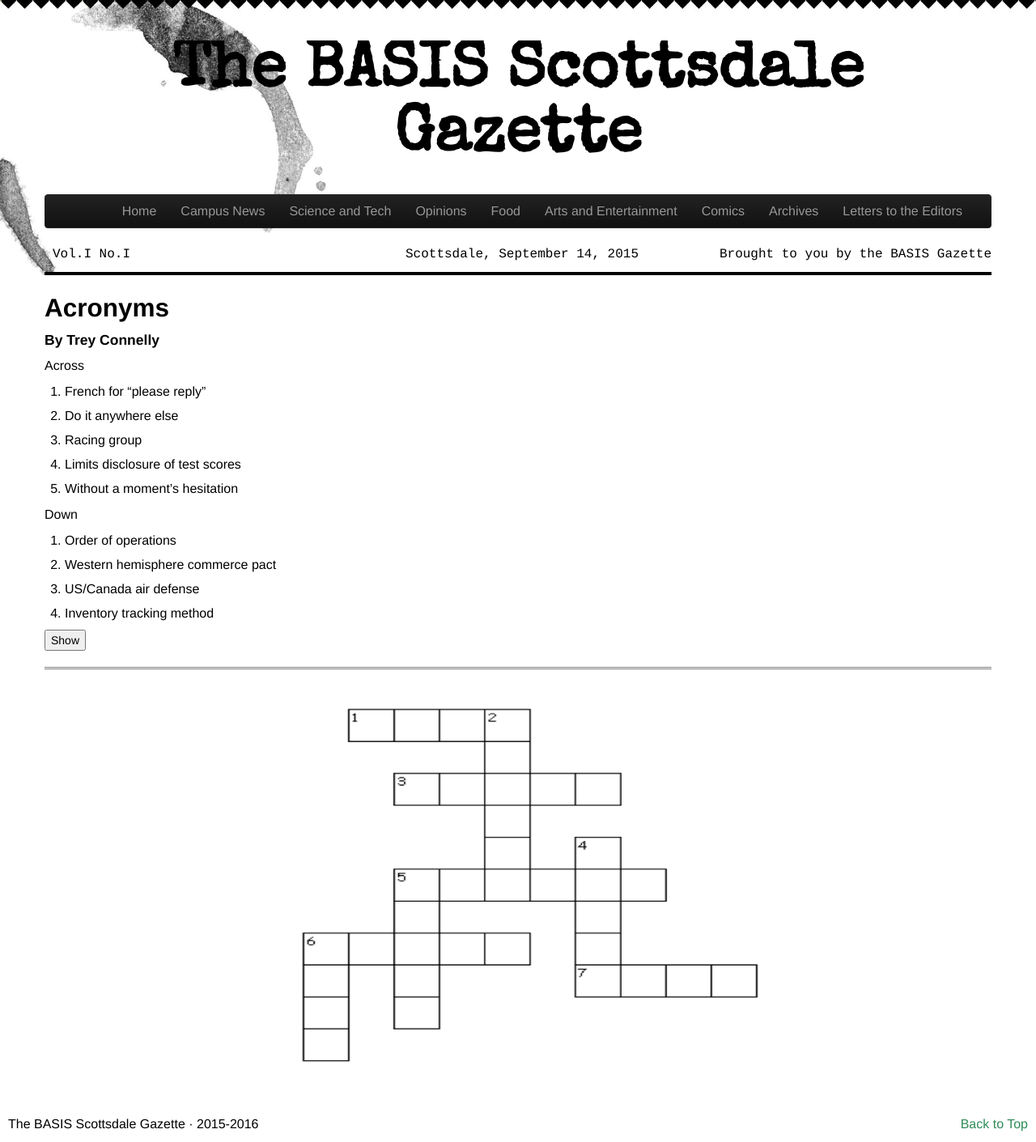
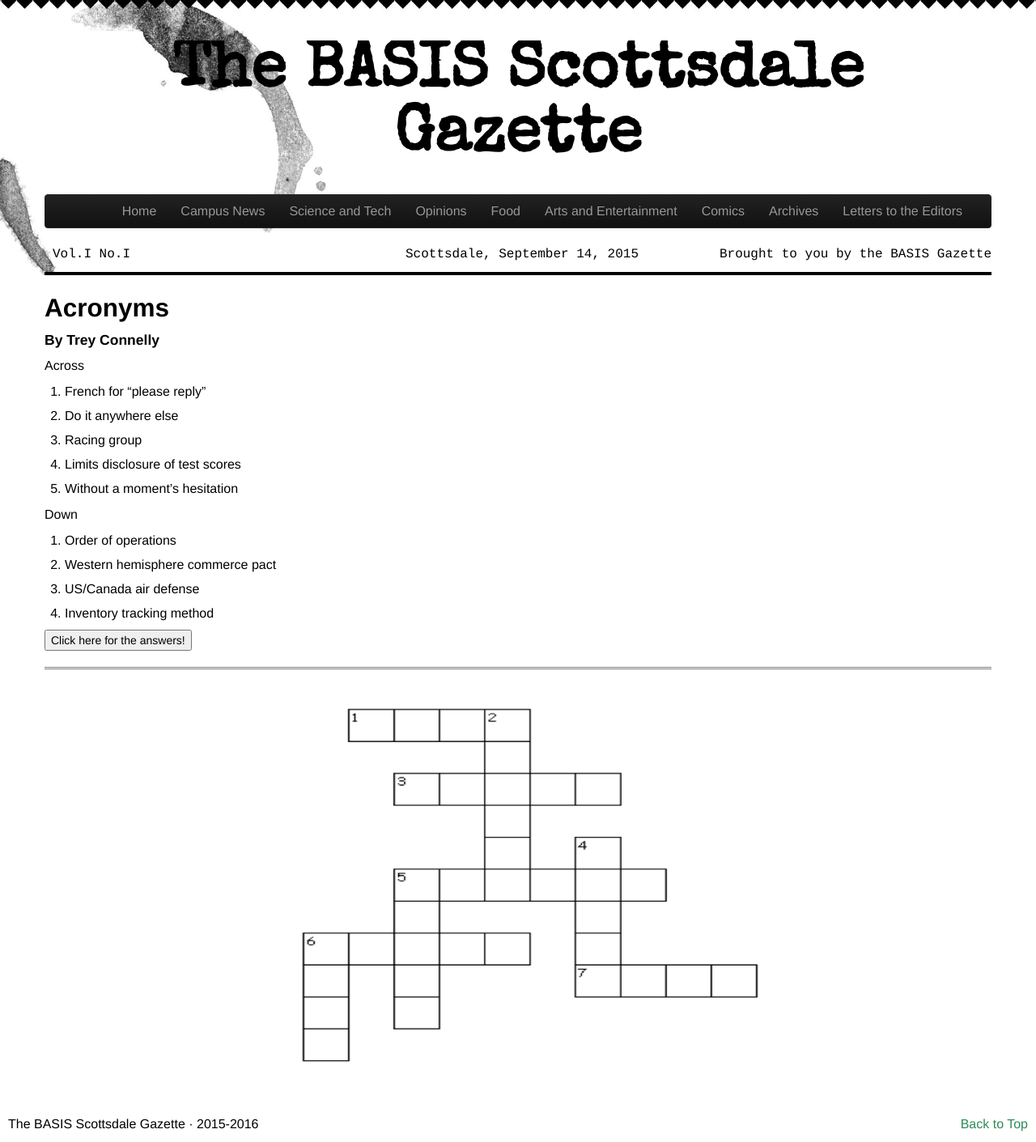
Before and after one commit to Awake99/Awake99.github.io, a Jekyll site: the page built from comics/_posts/2015-11-09-acronyms.md, in a window 1280 px wide. Shown: the whole page at 81% size. Built offline with Jekyll 4.4.1, drawn with Linux system fonts in a browser that asks for light colours; nearby versions of some CDN libraries.

Commit message:
Acronym final

```diff
--- a/comics/_posts/2015-11-09-acronyms.md
+++ b/comics/_posts/2015-11-09-acronyms.md
@@ -41,8 +41,9 @@
 });
 </script>
 
-<h5>If you click on the "Hide" button, I will disappear.</h5>
+<button id="show">Click here for the answers!</button>
 
-<button id="show">Show</button>
+<h5>Across: 1. RSVP; 3.NIMBY; 5. NASCAR; 6. FERPA; 7. ASAP Down: 2. PEMDAS; 4. NAFTA; 5. NORAD; 6. FIFO
+</h5>
 
 <hr style="border-color:#7D7D7D;height:0.5px;">
```
